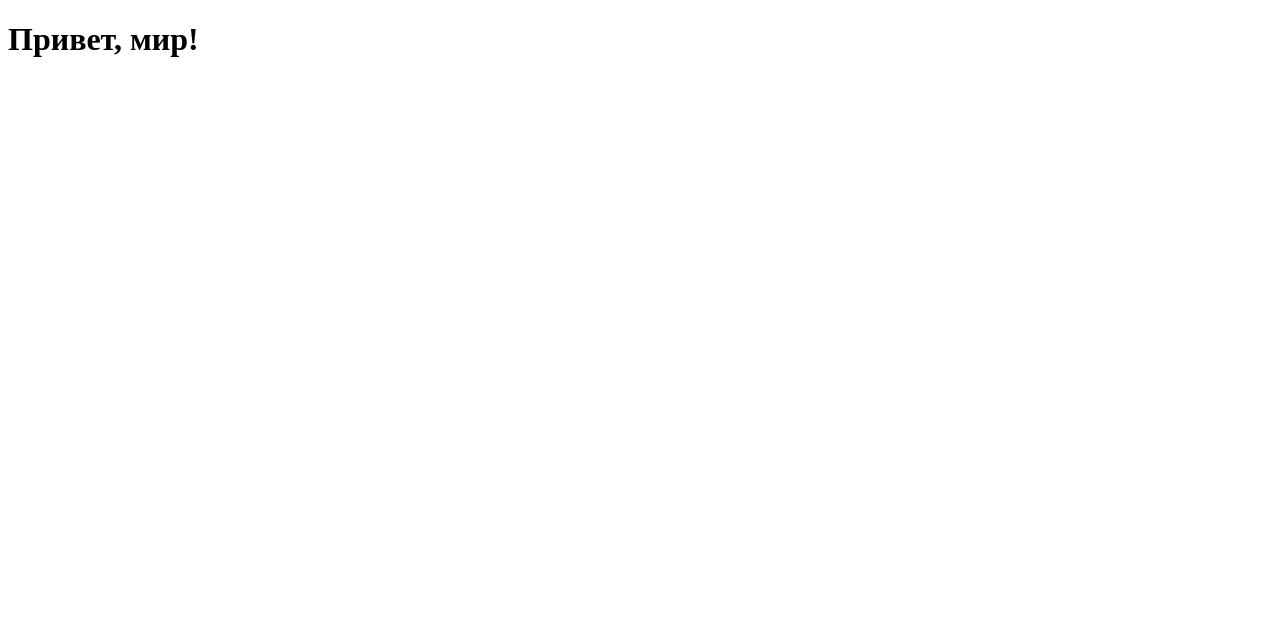
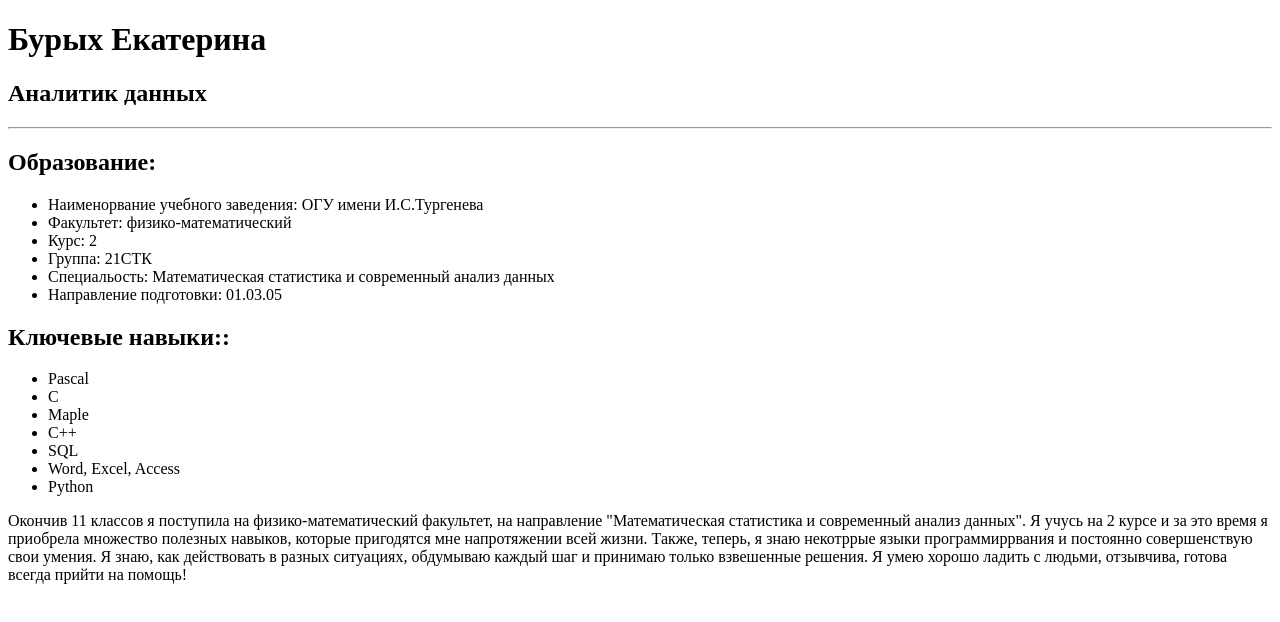
Before and after one commit to katyaburyh/katyaburyh.github.io, a plain HTML site: page index.html in a window 1280 px wide. Drawn offline with Linux system fonts and the light colour scheme.

Commit message:
add добавить резюме

```diff
--- a/index.html
+++ b/index.html
@@ -6,6 +6,40 @@
     <title>Резюме</title>
 </head>
 <body>
-    <h1>Привет, мир!</h1>
-</body>
-</html>
+    <main>
+        <h1>Бурых Екатерина</h1>
+        <h2>Аналитик данных</h2>
+
+        <hr>
+
+        <section>
+          <h2>Образование:</h2>
+          <ul>
+            <li>Наименорвание учебного заведения: ОГУ имени И.С.Тургенева</li>
+            <li>Факультет: физико-математический</li>
+            <li>Курс: 2</li>
+            <li>Группа: 21СТК</li>
+            <li>Специальость: Математическая статистика и современный анализ данных</li>
+            <li>Направление подготовки: 01.03.05</li>
+          </ul>
+        </section>
+
+        <section>
+            <h2>Ключевые навыки::</h2>
+            <ul>
+              <li>Pascal</li>
+              <li>C</li>
+              <li>Maple</li>
+              <li>C++</li>
+              <li>SQL</li>
+              <li>Word, Excel, Access</li>
+              <li>Python</li>
+            </ul>
+
+
+        </section>
+        <p>
+            Окончив 11 классов я поступила на физико-математический факультет, на направление "Математическая статистика и современный анализ данных". Я учусь на 2 курсе и за это время я приобрела множество полезных навыков, которые пригодятся мне напротяжении всей жизни. Также, теперь, я знаю некотррые языки программиррвания и постоянно совершенствую свои умения. Я знаю, как действовать в разных ситуациях, обдумываю каждый шаг и принимаю только взвешенные решения. Я умею хорошо ладить с людьми, отзывчива, готова всегда прийти на помощь!
+          </p>
+    </section>
+      </main>
```
